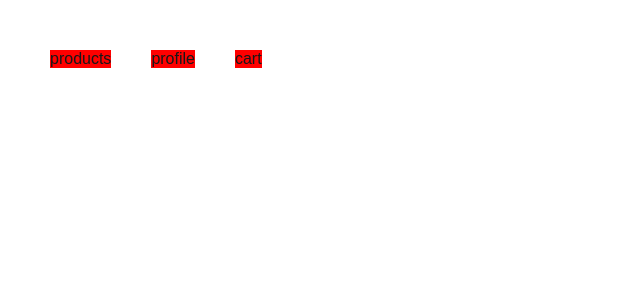
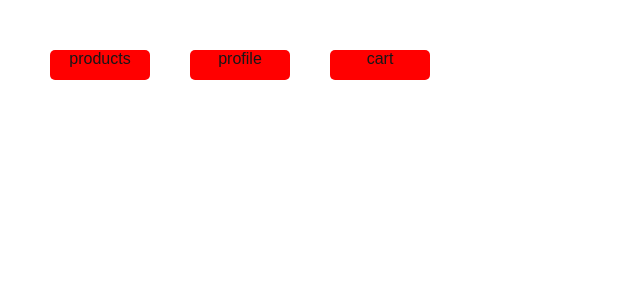
Before and after one commit to Mikheil-Abuladze/shualeduri, a Next.js app: page / in a window 1280 px wide. Shown: the top 300 px of the page, without its empty margins (0-640 px from the left). Built offline with nearby package versions, Linux system fonts and the light colour scheme.

Commit message:
გავსტილე Navbar

```diff
--- a/src/app/page.module.css
+++ b/src/app/page.module.css
@@ -5,4 +5,13 @@
 }
 .navbar span {
   background-color: red;
+  width: 100px;
+  height: 30px;
+  text-align: center;
+  display: flex;
+  justify-content: center;
+  border-radius: 5px;
 }
+.navbar span:hover {
+  background-color: aqua;
+}
```
